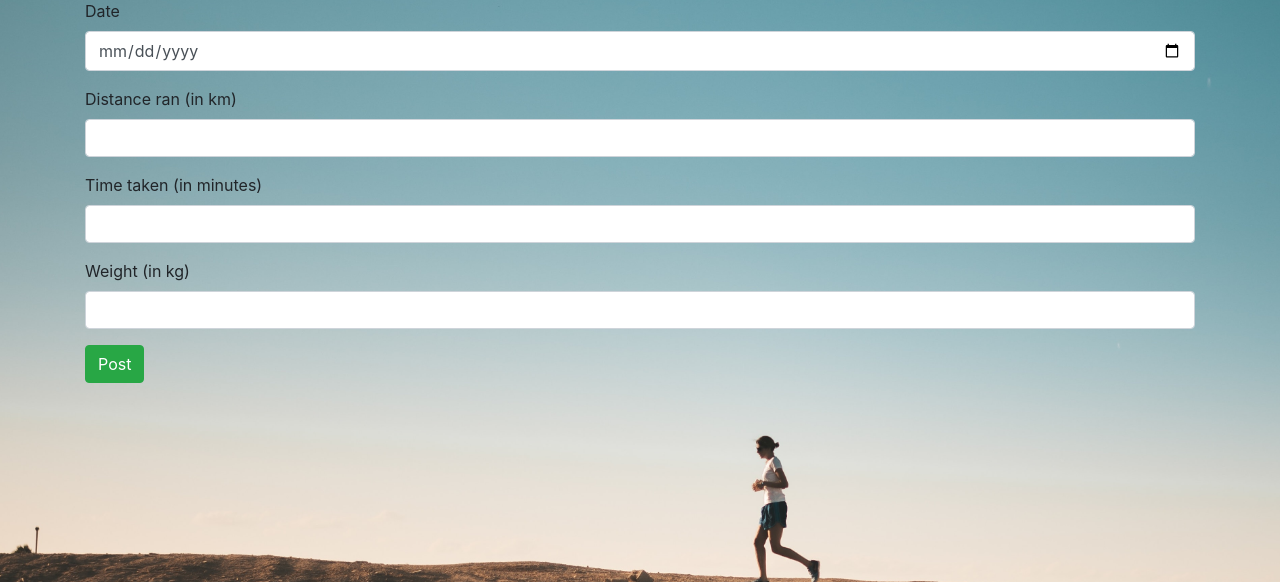
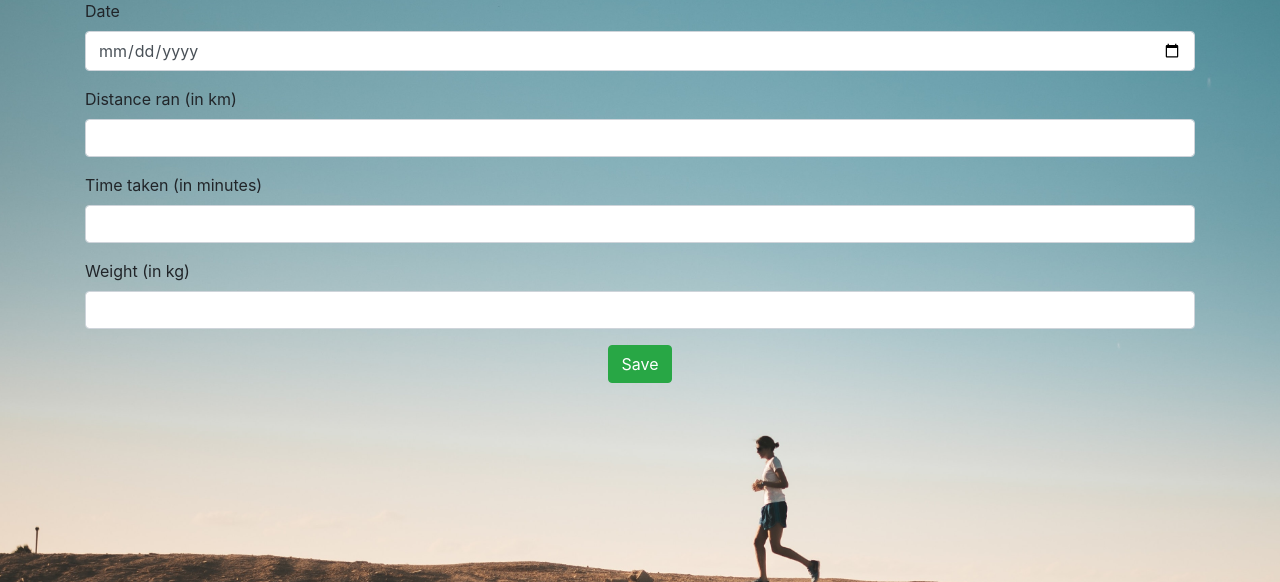
Before and after one commit to marlibs3-zz/the-jog-log, a Django app: page /logs/new/ in a window 1280 px wide. Shown: the part 121-703 px from the top of the page. Run offline with Django 3.2, Linux system fonts and the light colour scheme; some libraries are stand-ins or nearby versions.

Commit message:
:sparkles: added buttons.

```diff
--- a/templates/home.html
+++ b/templates/home.html
@@ -36,6 +36,9 @@
         {% endfor %}
       </tbody>
     </table>
+      <div style="text-align:center;">
+        <button type="button" onclick="document.location.href='/logs/new'" class="btn btn-success">Add</button>
+      </div>
     </div>
   </body>
 </html>
--- a/templates/new_log.html
+++ b/templates/new_log.html
@@ -34,7 +34,9 @@
             <label for="id_weight">Weight (in kg)</label>
             <input type="number" class="form-control" id="id_weight" name="weight">
           </div>
-          <button type="submit" class="btn btn-success">Post</button>
+          <div style="text-align:center;">
+            <button type="submit" class="btn btn-success">Save</button>
+          </div>
         </form>
       {% endblock %}
       </div>
```
